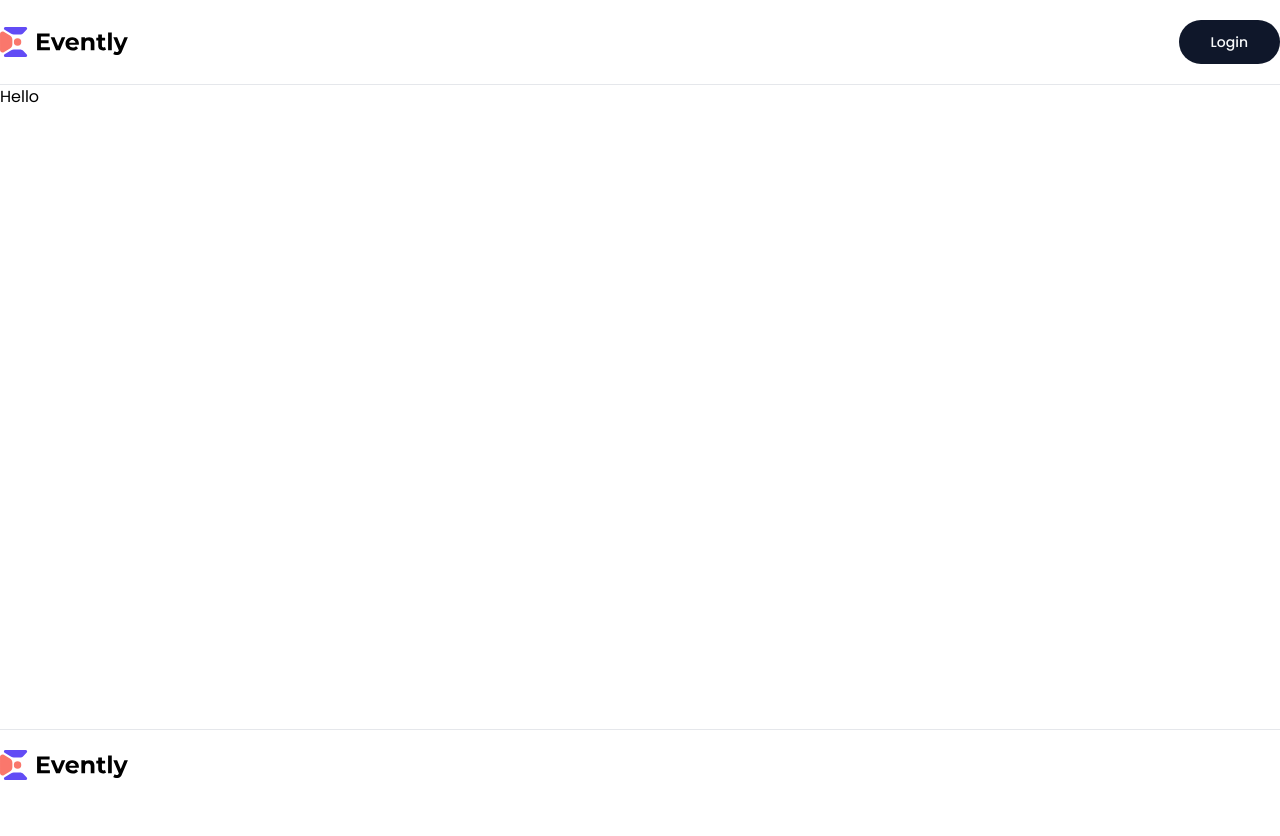
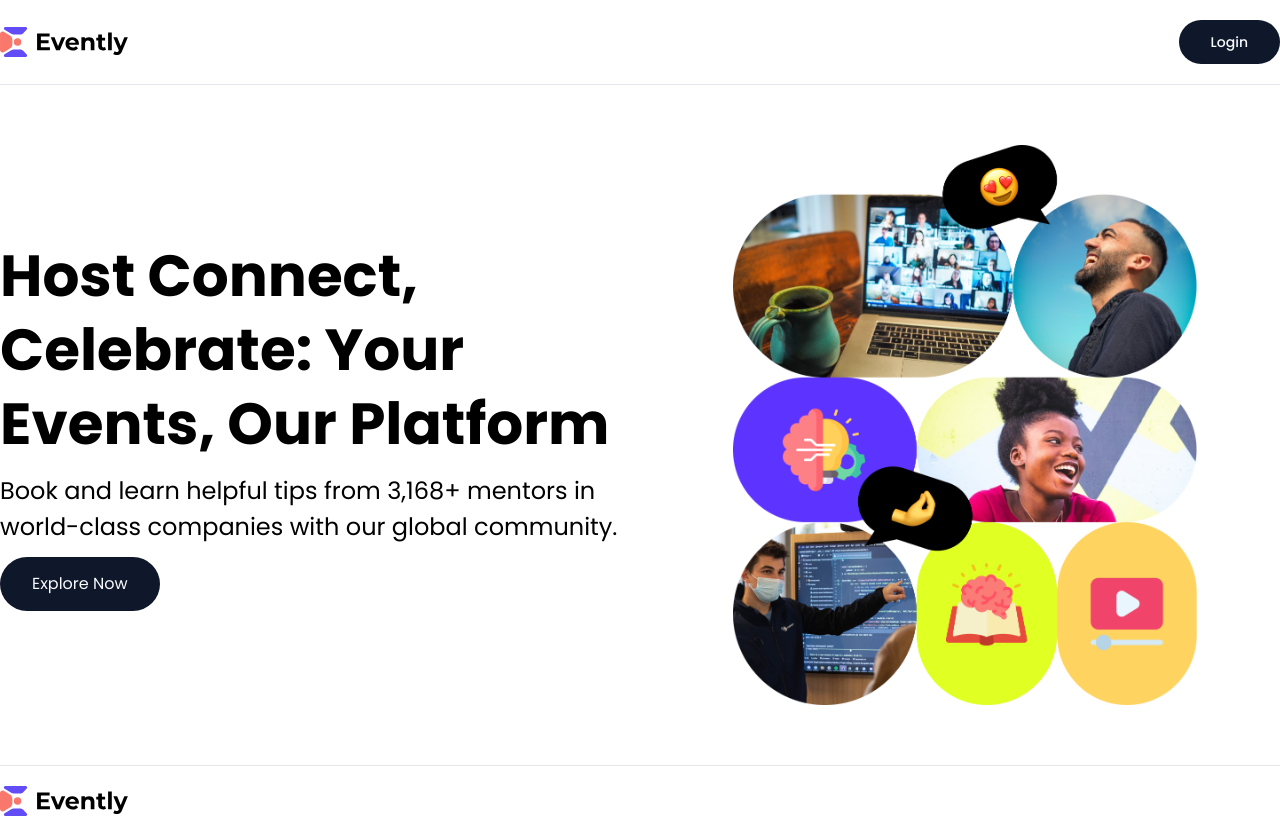
Before and after one commit to rafimd422/EventLy, a Next.js app: page / in a window 1280 px wide. Before the commit the page ends 800 px from the top, so only its background shows below. Built offline with nearby package versions, Linux system fonts and the light colour scheme; no server answers.

Commit message:
created the banner section of the homepage

```diff
--- a/app/(root)/page.tsx
+++ b/app/(root)/page.tsx
@@ -1,8 +1,36 @@
+import { Button } from "@/components/ui/button";
+import Image from "next/image";
+import Link from "next/link";
+import heroImg from '@/public/assets/images/hero.png'
 
 export default function Home() {
   return (
-<main>
-  Hello
-</main>
+<>
+  <section className="bg-primary-50 bg-dotted-pattern bg-contain py-5 md:py-10">
+<div className="wrapper grid grid-cols-1 md:grid-cols-2 2xl:gap-0 gap-5 ">
+ <div className="flex flex-col justify-center gap-3">
+  <h1 className="h1-bold">
+    Host Connect, Celebrate: Your Events, Our Platform
+  </h1>
+  <p className="p-regular-20 md:p-regular-24">
+    Book and learn helpful tips from 3,168+ mentors in world-class companies with our global community.
+  </p>
+<Button size={'lg'} asChild className="button w-full sm:w-fit">
+<Link href={"#events"}>
+    Explore Now
+  </Link>
+</Button>
+ </div>
+
+<Image
+src={heroImg}
+alt="hero"
+width={1000}
+height={1000}
+className="max-h-[70vh] object-contain object-center 2xl:max-h-[50vh]"
+/>
+</div>
+  </section>
+</>
   )
 }
```
